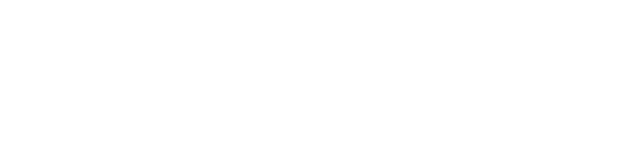
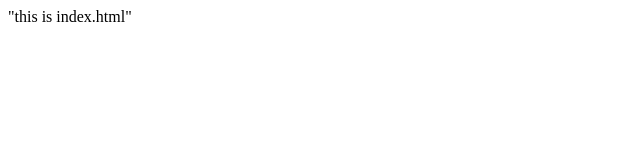
Before and after one commit to Md-Repos/Ebox, a plain HTML site: page index.html in a window 1280 px wide. Shown: the whole page, without its empty margins (0-640 px from the left). Drawn offline with Linux system fonts and the light colour scheme.

Commit message:
Update index.html
first commit

```diff
--- a/index.html
+++ b/index.html
@@ -2,5 +2,6 @@
   <head>
   </head>
      <body>
+       "this is index.html"
      </body>
 </html>
```
